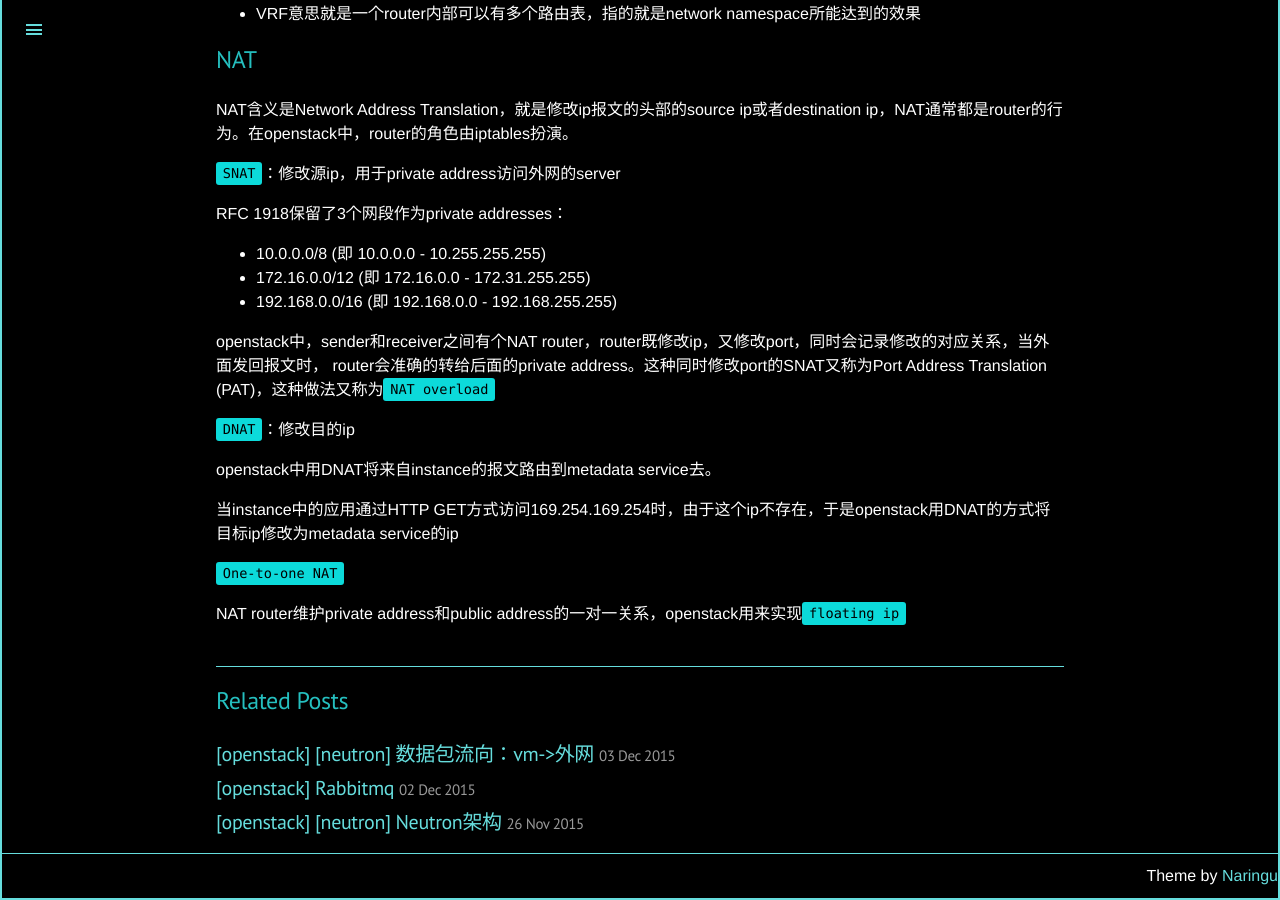
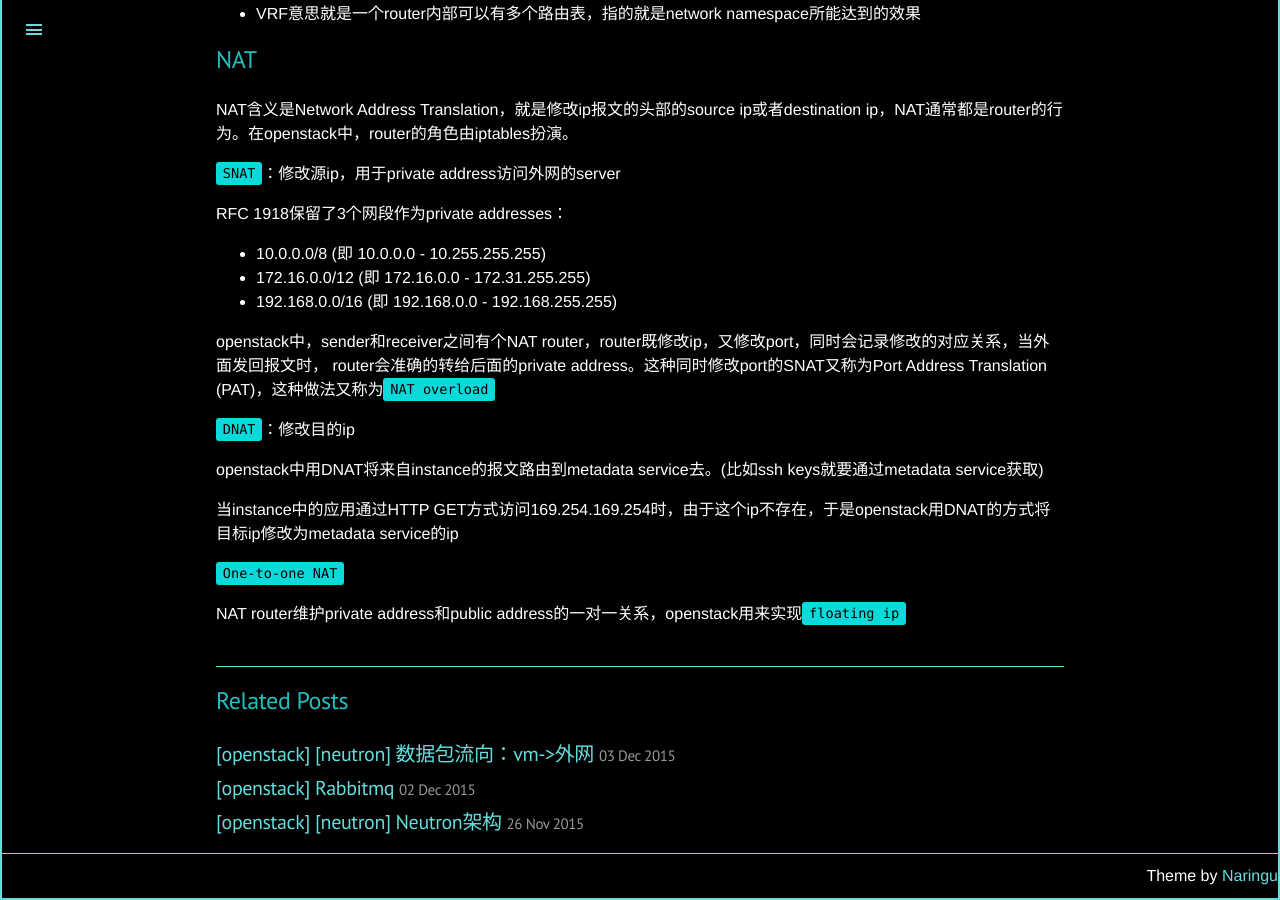
Before and after one commit to CheeseLee/zhouyaguo.github.io, a Jekyll site: the page built from _posts/2015-11-15-neutron-basic.md, in a window 1280 px wide and 900 px high, scrolled down 1572 px. Built offline with Jekyll 4.4.1, drawn with Linux system fonts in a browser that asks for light colours; Markdown is read by kramdown in place of the engine named in the settings; comment, search, counter and statistics services are not loaded.

Commit message:
polish 2015-11-15-neutron-basic.md

```diff
--- a/_posts/2015-11-15-neutron-basic.md
+++ b/_posts/2015-11-15-neutron-basic.md
@@ -90,7 +90,7 @@ router会准确的转给后面的private address。这种同时修改port的SNAT
 
 `DNAT`：修改目的ip
 
-openstack中用DNAT将来自instance的报文路由到metadata service去。
+openstack中用DNAT将来自instance的报文路由到metadata service去。(比如ssh keys就要通过metadata service获取)
 
 当instance中的应用通过HTTP GET方式访问169.254.169.254时，由于这个ip不存在，于是openstack用DNAT的方式将目标ip修改为metadata service的ip
 
```
